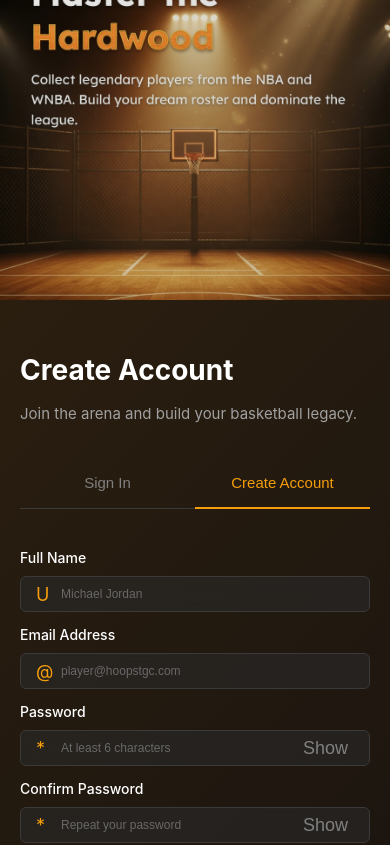
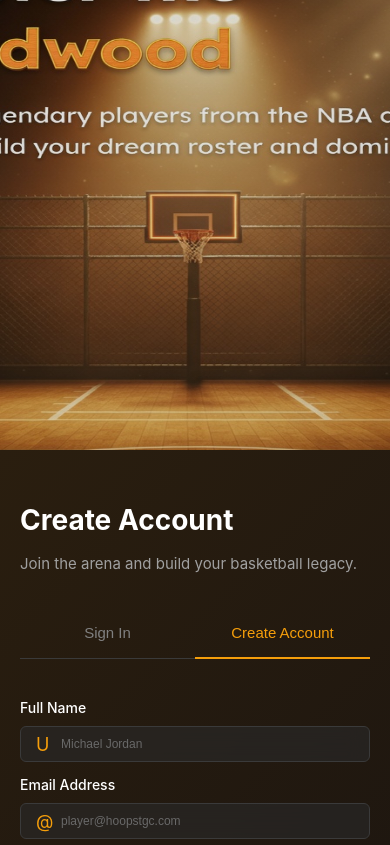
Before and after one commit to anne-gaelle-bernard/Tcg-arena, a React (Vite) app: page / in a window 390 px wide. Shown: the top 845 px of the page. Built offline with nearby package versions, Linux system fonts and the light colour scheme.

Commit message:
Change background-image size

```diff
--- a/frontend/src/style/RegisterForm.css
+++ b/frontend/src/style/RegisterForm.css
@@ -10,7 +10,7 @@
 .hero-section {
   background-image: linear-gradient(135deg, rgba(20, 15, 10, 0.1) 0%, rgba(0, 0, 0, 0.16) 100%), url('../../assets/b15.png');
   background-repeat: no-repeat;
-  background-size: cover;
+  background-size: 780px 780px;
   background-position: center;
   position: relative;
   padding: 60px 40px;
@@ -328,7 +328,7 @@
   }
 
   .hero-section {
-    min-height: 300px;
+    min-height: 450px;
     padding: 40px;
   }
 
```
